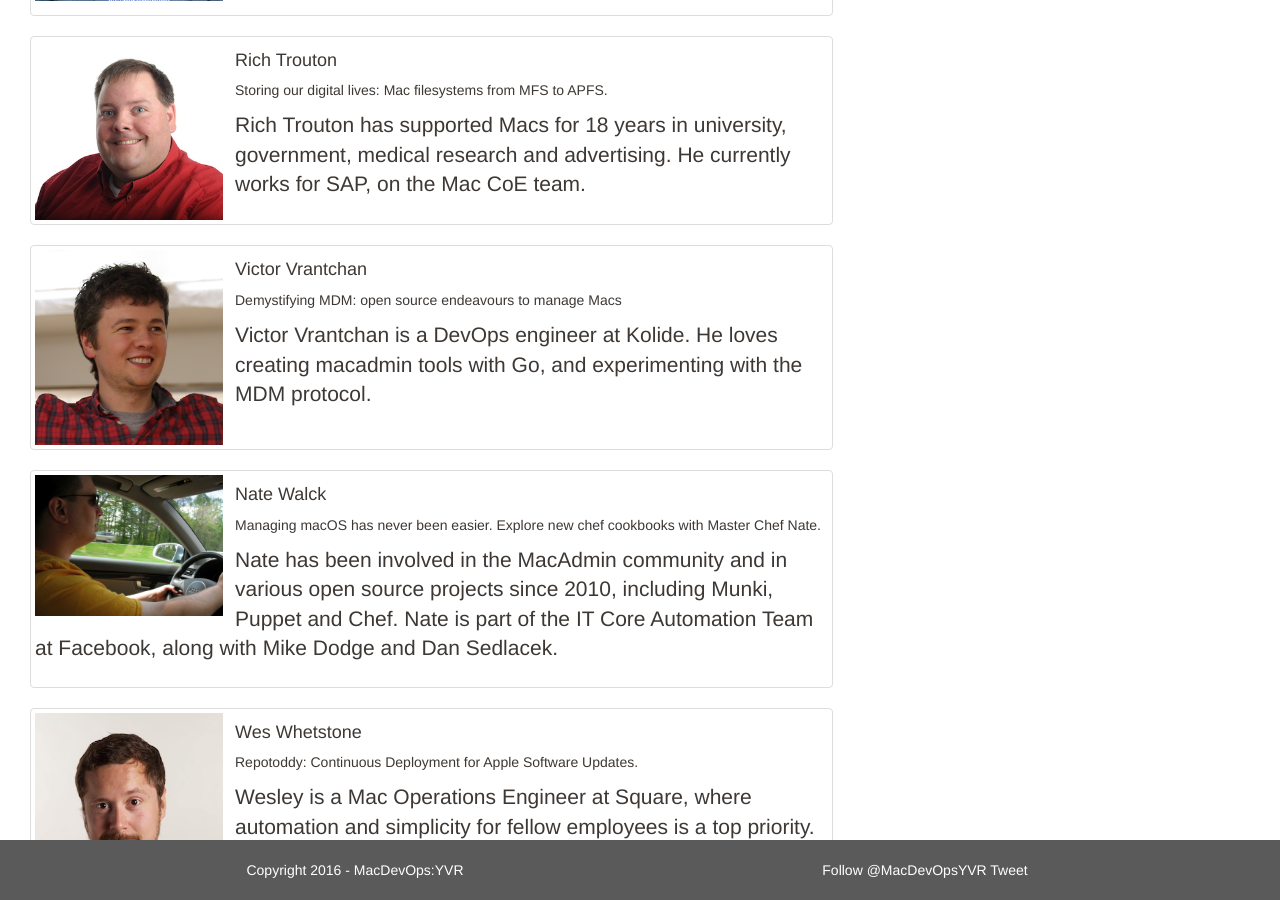
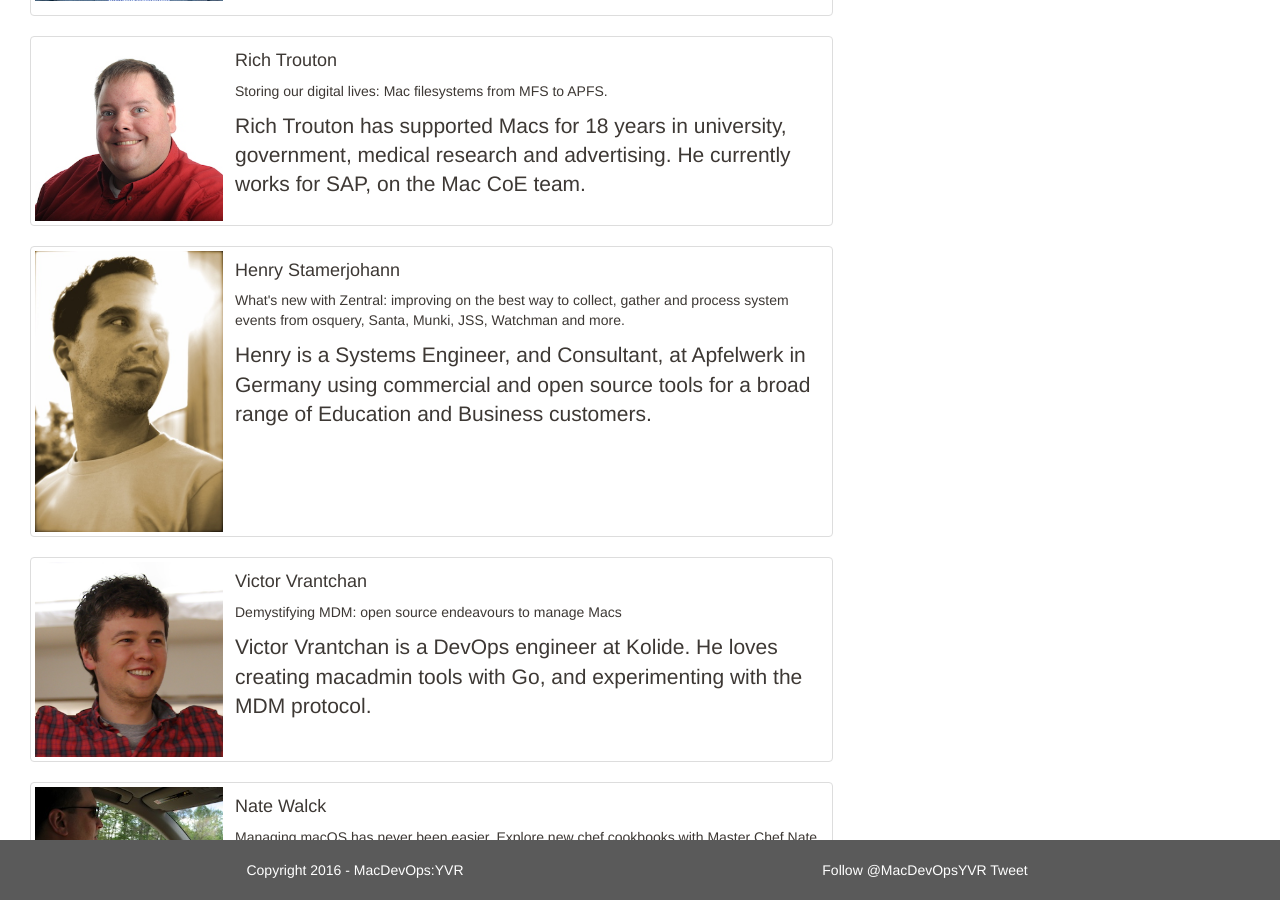
Before and after one commit to macdevopsyvr/macdevopsyvr.github.io, a Jekyll site: the page built from speakers/index.md, in a window 1280 px wide and 900 px high, scrolled down 2965 px. Built offline with Jekyll 4.4.1, drawn with Linux system fonts in a browser that asks for light colours; comment, search, counter and statistics services are not loaded.

Commit message:
Resizing images and adding henry
Henry is Go!

```diff
--- a/speakers/index.md
+++ b/speakers/index.md
@@ -142,6 +142,20 @@ and security risks.
   </div>
 </div>
 
+
+<div class="col-xs-12 pull-left thumbnail">
+  <img class="vid-thumb" src="/assets/Henry_Stamerjohann.jpg">
+  <div class="responsive">
+    <h4>Henry Stamerjohann</h4>
+    <p>
+      What's new with Zentral: improving on the best way to collect, gather and process system events from osquery, Santa, Munki, JSS, Watchman and more.
+    </p>
+    <p class="lead">
+      Henry is a Systems Engineer, and Consultant, at Apfelwerk in Germany using commercial and open source tools for a broad range of Education and Business customers.
+    </p>
+  </div>
+</div>
+
 <div class="col-xs-12 pull-left thumbnail">
   <img class="vid-thumb" src="/assets/Victor_headshot.png">
   <div class="responsive">
```
Also changed, not shown: assets/NateWalck.jpg, assets/greg_bayte.png, assets/nick.png.
